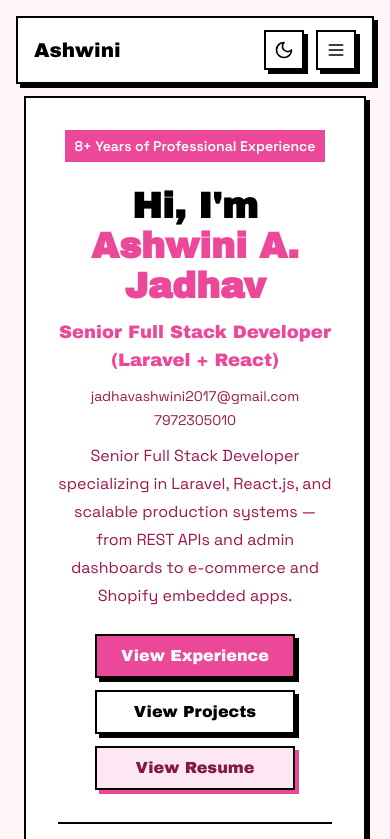
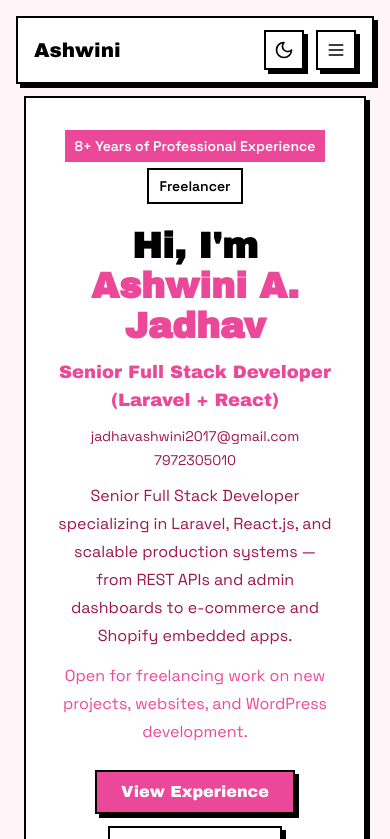
Before and after one commit to Ingole712521/ashwini_portfolio, a Next.js app: page / in a window 390 px wide. Shown: the top 839 px of the page. Built offline with nearby package versions, Linux system fonts and the light colour scheme.

Commit message:
Enhance hero section by adding availability badge and note, improving layout for better responsiveness. Update hero content data structure to include freelancer status and availability details.

```diff
--- a/components/sections/hero.tsx
+++ b/components/sections/hero.tsx
@@ -15,10 +15,13 @@ export function Hero() {
     >
       <Card className="relative w-full max-w-5xl p-8 sm:p-12">
         <div className="flex flex-col gap-8">
-          <div className="flex flex-col items-center gap-6 text-center sm:items-start sm:text-left">
-            <Badge variant="surface">{heroContent.badge}</Badge>
+          <div className="flex w-full flex-col items-center gap-6 text-center sm:items-start sm:text-left">
+            <div className="flex w-full flex-wrap items-center justify-center gap-2 sm:justify-start">
+              <Badge variant="surface">{heroContent.badge}</Badge>
+              <Badge variant="outline">{heroContent.availability}</Badge>
+            </div>
 
-            <div className="space-y-3">
+            <div className="w-full space-y-3">
               <Text as="h1" className="text-card-foreground">
                 {heroContent.greeting}{" "}
                 <span className="text-primary">{siteConfig.name}</span>
@@ -26,7 +29,7 @@ export function Hero() {
               <p className="font-head text-lg text-primary sm:text-xl">
                 {siteConfig.role}
               </p>
-              <div className="flex flex-col gap-1 text-sm text-muted-foreground sm:flex-row sm:gap-4">
+              <div className="flex flex-col items-center gap-1 text-sm text-muted-foreground sm:flex-row sm:items-center sm:gap-4">
                 <a
                   href={`mailto:${siteConfig.email}`}
                   className="transition-colors hover:text-primary"
@@ -41,12 +44,15 @@ export function Hero() {
                   {siteConfig.phone}
                 </a>
               </div>
-              <p className="max-w-3xl text-base leading-7 text-muted-foreground sm:text-lg">
+              <p className="mx-auto max-w-3xl text-base leading-7 text-muted-foreground sm:mx-0 sm:text-lg">
                 {heroContent.tagline}
+              </p>
+              <p className="mx-auto max-w-3xl text-base leading-7 text-primary sm:mx-0 sm:text-lg">
+                {heroContent.availabilityNote}
               </p>
             </div>
 
-            <div className="flex flex-col gap-3 sm:flex-row sm:flex-wrap">
+            <div className="flex w-full flex-col items-center gap-3 sm:flex-row sm:flex-wrap sm:items-start sm:justify-start">
               <Button
                 size="lg"
                 render={<a href={heroContent.primaryCta.href} />}
--- a/data/hero.ts
+++ b/data/hero.ts
@@ -2,9 +2,12 @@ import type { TechStackItem } from "@/types/portfolio";
 
 export const heroContent = {
   badge: "8+ Years of Professional Experience",
+  availability: "Freelancer",
   greeting: "Hi, I'm",
   tagline:
     "Senior Full Stack Developer specializing in Laravel, React.js, and scalable production systems — from REST APIs and admin dashboards to e-commerce and Shopify embedded apps.",
+  availabilityNote:
+    "Open for freelancing work on new projects, websites, and WordPress development.",
   primaryCta: { label: "View Experience", href: "#experience" },
   secondaryCta: { label: "View Projects", href: "#projects" },
   resumeCta: { label: "View Resume" },
```
